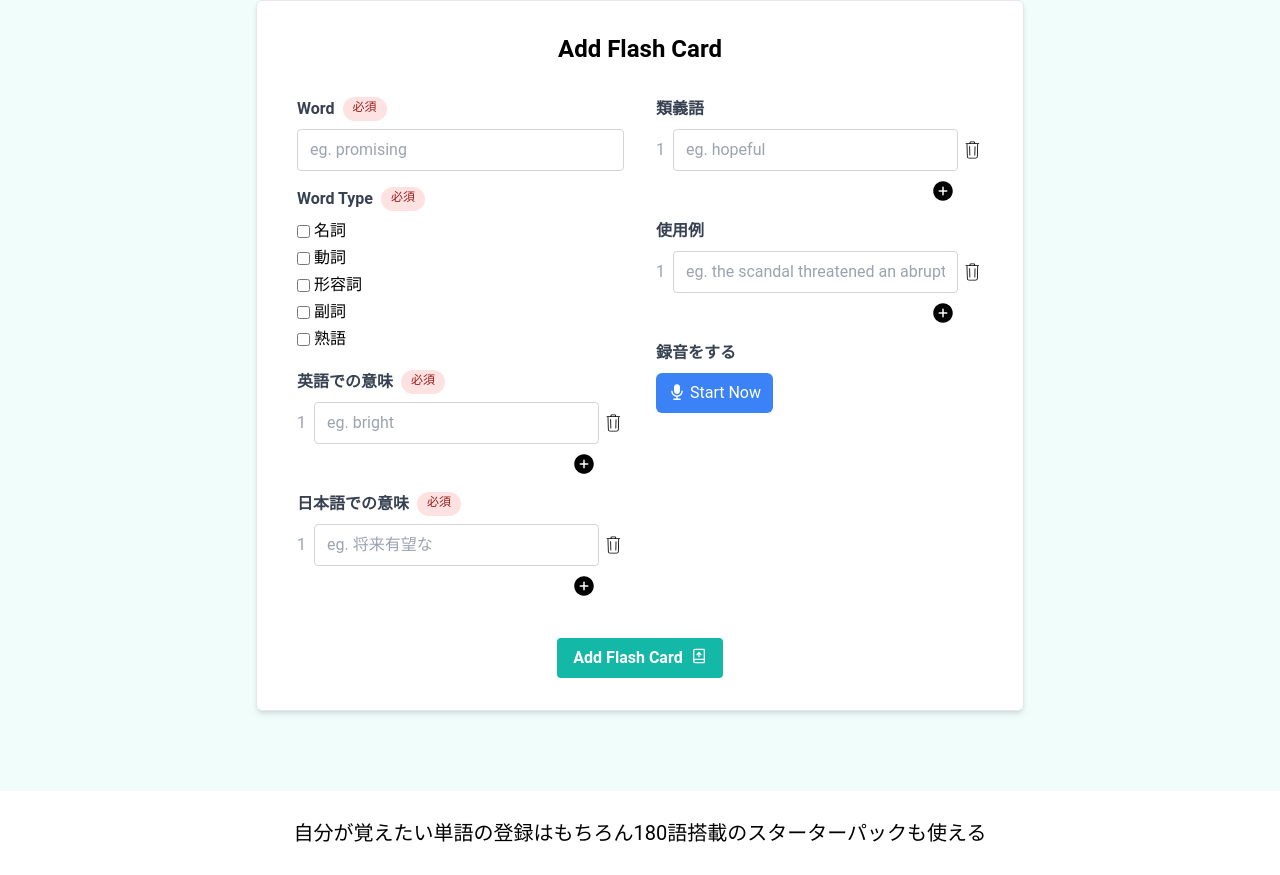
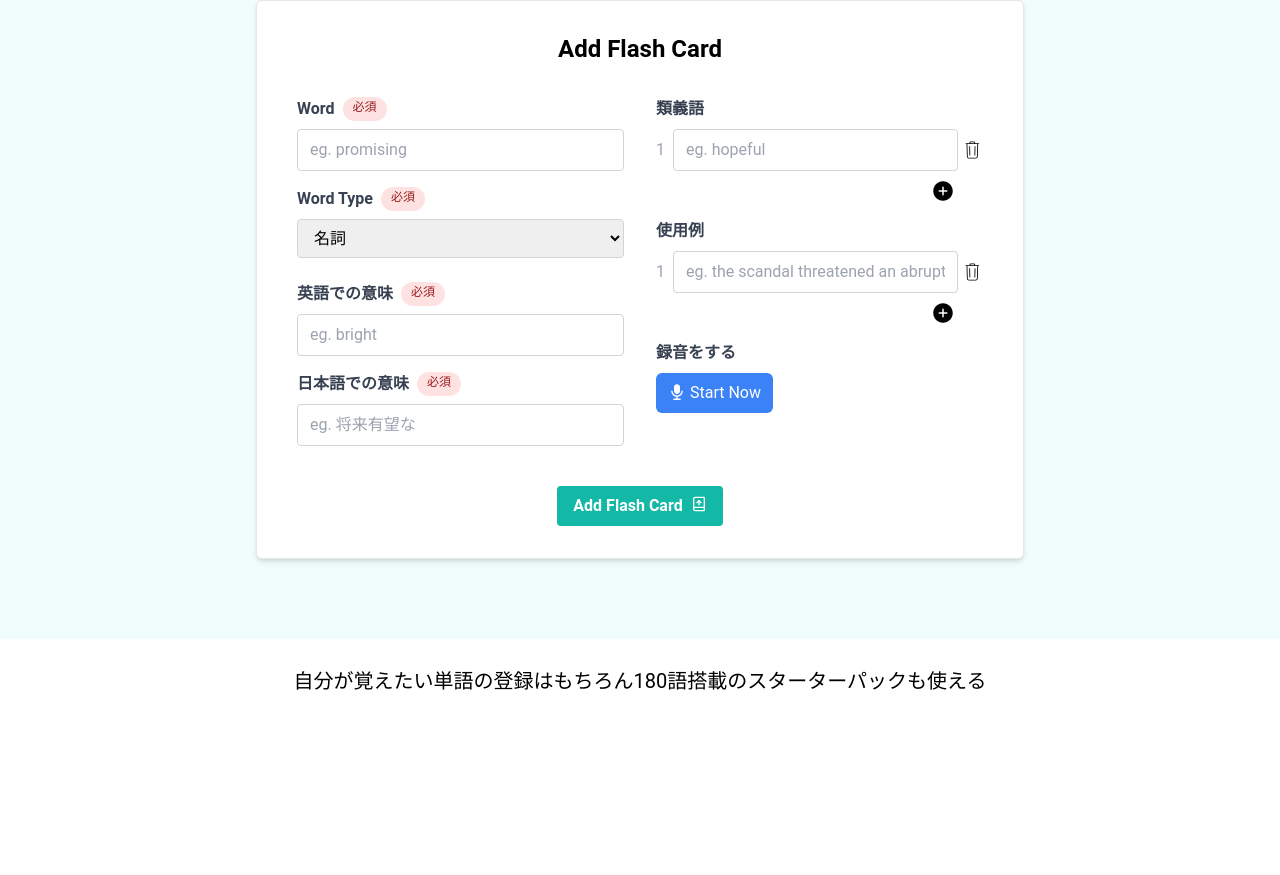
Before and after one commit to KankichiJibiki/WordPickerReact, a React (Vite) app: page / in a window 1280 px wide. Shown: the part 1056-1931 px from the top of the page. After the commit the page ends 1779 px from the top, so only its background shows below. Built offline with nearby package versions, Linux system fonts and the light colour scheme.

Commit message:
revert to previous AddFlashCard that does not have multiple selections on type, and both definition sections

```diff
--- a/src/components/AddFlashCard.jsx
+++ b/src/components/AddFlashCard.jsx
@@ -16,8 +16,8 @@ const AddFlashCard = ({ isSignedUp }) => {
 
     const [word, setWord] = useState('');
     const [type, setType] = useState([]);
-    const [definition_en, setEnDefinition] = useState([{ definitionEn: '' }]);
-    const [definition_jp, setJPDefinition] = useState([{ definitionJp: '' }]);
+    const [definition_en, setEnDefinition] = useState('');
+    const [definition_jp, setJPDefinition] = useState('');
     const [synonyms, setSynonyms] = useState([{ synonym: '' }]);
     const [examples, setExamples] = useState([{ example: '' }]);
     const [pronunciation, setPronunciation] = useState([]);
@@ -53,8 +53,8 @@ const AddFlashCard = ({ isSignedUp }) => {
 
     const resetInputs = () => {
         setType([]);
-        setEnDefinition([{ definitionEn: '' }]);
-        setJPDefinition([{ definitionJp: '' }]);
+        setEnDefinition('');
+        setJPDefinition('');
         setSynonyms([{ synonym: '' }]);
         setExamples([{ example: '' }]);
     }
@@ -120,12 +120,6 @@ const AddFlashCard = ({ isSignedUp }) => {
 
     const setValueToMultiInputHelper = (inputType, value, index) => {
         switch(inputType) {
-            case 'definition_en':
-                setValueToMultiInput(setEnDefinition, 'definitionEn', value, index);
-                break;
-            case 'definition_jp':
-                setValueToMultiInput(setJPDefinition, 'definitionJp', value, index);
-                break;
             case 'examples':
                 setValueToMultiInput(setExamples, 'example', value, index);
                 break;
@@ -138,16 +132,6 @@ const AddFlashCard = ({ isSignedUp }) => {
         }
     };
 
-    const handleWordTypeChange = (e) => {
-        const { value, checked } = e.target;
-
-        if (checked) {
-            setType([...type, value]);
-        } else {
-            setType(type.filter((type) => type !== value));
-        }
-    }
-
     const setValueToMultiInput = (inputState, key, value, index) => {
         inputState(prevInputs => {
             const updatedInputs = [...prevInputs];
@@ -158,12 +142,6 @@ const AddFlashCard = ({ isSignedUp }) => {
 
     const addInput = (inputType) => {
         switch(inputType) {
-            case 'definition_en':
-                setNewInput(definition_en, setEnDefinition, 'definitionEn');
-                break;
-            case 'definition_jp':
-                setNewInput(definition_jp, setJPDefinition, 'definitionJp');
-                break;
             case 'examples':
                 setNewInput(examples, setExamples, 'example');
                 break;
@@ -178,12 +156,6 @@ const AddFlashCard = ({ isSignedUp }) => {
 
     const deleteInput = (inputType, index) => {
         switch(inputType) {
-            case 'definition_en':
-                removeInput(definition_en, setEnDefinition, index);
-                break;
-            case 'definition_jp':
-                removeInput(definition_jp, setJPDefinition, index);
-                break;
             case 'examples':
                 removeInput(examples, setExamples, index);
                 break;
@@ -282,24 +254,22 @@ const AddFlashCard = ({ isSignedUp }) => {
                                     <label htmlFor="type" className='block text-gray-700 font-bold mr-2'>Word Type</label>
                                     <span className='bg-red-100 text-red-800 text-xs font-medium me-2 px-2.5 py-0.5 rounded-full dark:bg-red-900 dark:text-red-300'>必須</span>
                                 </div>
+                                <select
+                                    name="type"
+                                    id="type"
+                                    className='border border-gray-300 rounded w-full py-2 px-3 mb-2 hover:cursor-pointer'
+                                    required
+                                    value={ type }
+                                    onChange={(e) => setType(e.target.value)}
+                                >
                                     {
-                                    typeKeys.map((value, index) => (
-                                        <div key={index} className='flex'>
-                                            <input
-                                                name={`type${index}`}
-                                                type="checkbox"
-                                                className="border border-gray-300 rounded py-3 px-3 mb-2 mt-1.5 mr-1 hover:cursor-pointer"
-                                                required
-                                                value={ value }
-                                                checked={ type.includes(value) }
-                                                onChange={handleWordTypeChange}
-                                            />
-                                            <label htmlFor={`type${index}`}>
-                                                { wordTypes[value] }
-                                            </label>
-                                        </div>
+                                        typeKeys.map((type, index) => (
+                                            <option key={ index } value={ type }>
+                                                { wordTypes[type] }
+                                            </option>
                                         ))
                                     }
+                                </select>
                             </div>
 
                             <div className="mb-4">
@@ -309,31 +279,15 @@ const AddFlashCard = ({ isSignedUp }) => {
                                     </label>
                                     <span className='bg-red-100 text-red-800 text-xs font-medium me-2 px-2.5 py-0.5 rounded-full dark:bg-red-900 dark:text-red-300'>必須</span>
                                 </div>
-                                {definition_en.map((input, index) => (
-                                    <div className="flex mb-2" key={ index }>
-                                        <span className='text-md text-gray-400 mr-2 my-auto'>
-                                            { index + 1 }
-                                        </span>
                                 <input
                                     type="text"
-                                            id={ `definition_en_${index}` }
-                                            name={ `definition_en_${index}` }
+                                    id='definition_en'
+                                    name='definition_en'
                                     className='border border-gray-300 rounded w-full py-2 px-3'
                                     placeholder='eg. bright'
                                     required
-                                            value={ input.definitionEn }
-                                            onChange={(e) => setValueToMultiInputHelper('definition_en', e.target.value, index)}
-                                        />
-                                        <CiTrash
-                                            className='text-2xl hover:text-red-500 hover:cursor-pointer my-auto ml-1'
-                                            onClick={ () => deleteInput('definition_en', index) }
-                                        />
-                                    </div>
-                                ))}
-
-                                <IoAddCircle
-                                    className='text-2xl hover:text-gray-400 hover:cursor-pointer ml-auto mr-7'
-                                    onClick={ () => addInput('definition_en') }
+                                    value={ definition_en }
+                                    onChange={(e) => setEnDefinition(e.target.value)}
                                 />
                             </div>
 
@@ -342,31 +296,15 @@ const AddFlashCard = ({ isSignedUp }) => {
                                     <label className='block text-gray-700 font-bold mr-2'>日本語での意味</label>
                                     <span className='bg-red-100 text-red-800 text-xs font-medium me-2 px-2.5 py-0.5 rounded-full dark:bg-red-900 dark:text-red-300'>必須</span>
                                 </div>
-                                {definition_jp.map((input, index) => (
-                                    <div className="flex mb-2" key={ index }>
-                                        <span className='text-md text-gray-400 mr-2 my-auto'>
-                                            { index + 1 }
-                                        </span>
                                 <input
                                     type="text"
-                                            id={ `definition_jp_${index}` }
-                                            name={ `definition_jp_${index}` }
+                                    id='definition_jp'
+                                    name='definition_jp'
                                     className='border border-gray-300 rounded w-full py-2 px-3'
                                     placeholder='eg. 将来有望な'
                                     required
-                                            value={ input.definitionJp }
-                                            onChange={(e) => setValueToMultiInputHelper('definition_jp', e.target.value, index)}
-                                        />
-                                        <CiTrash
-                                            className='text-2xl hover:text-red-500 hover:cursor-pointer my-auto ml-1'
-                                            onClick={ () => deleteInput('definition_jp', index) }
-                                        />
-                                    </div>
-                                ))}
-
-                                <IoAddCircle
-                                    className='text-2xl hover:text-gray-400 hover:cursor-pointer ml-auto mr-7'
-                                    onClick={ () => addInput('definition_jp') }
+                                    value={ definition_jp }
+                                    onChange={(e) => setJPDefinition(e.target.value)}
                                 />
                             </div>
                         </section>
```
Lines whose indentation alone changed are shown as unchanged.
